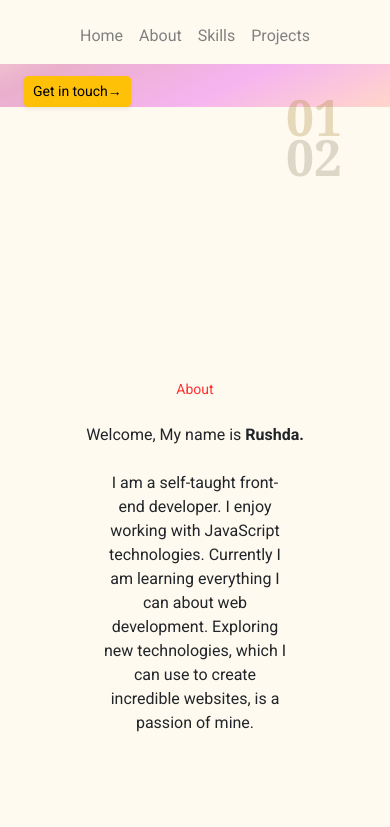
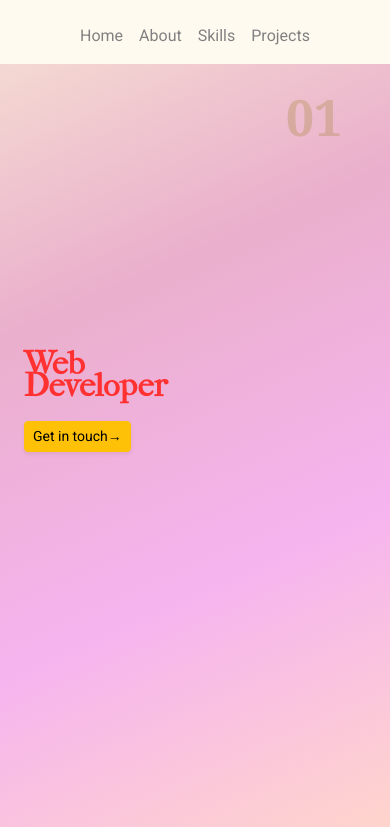
Before and after one commit to RushdaAnsari/portfolio-website, a React (Create React App) app: page / in a window 390 px wide. Shown: the top 827 px of the page. Built offline with nearby package versions, Linux system fonts and the light colour scheme.

Commit message:
fixed height

```diff
--- a/src/components/Home/Home.scss
+++ b/src/components/Home/Home.scss
@@ -9,3 +9,17 @@
   }
 
 }
+
+
+@media (max-width: 640px){
+  .body{
+    height: 100vh;
+    display: flex;
+    justify-content: flex-start;
+    align-items: center;
+  }
+  .custom-text{
+    display: flex;
+    align-items: center;
+  }
+}
```
